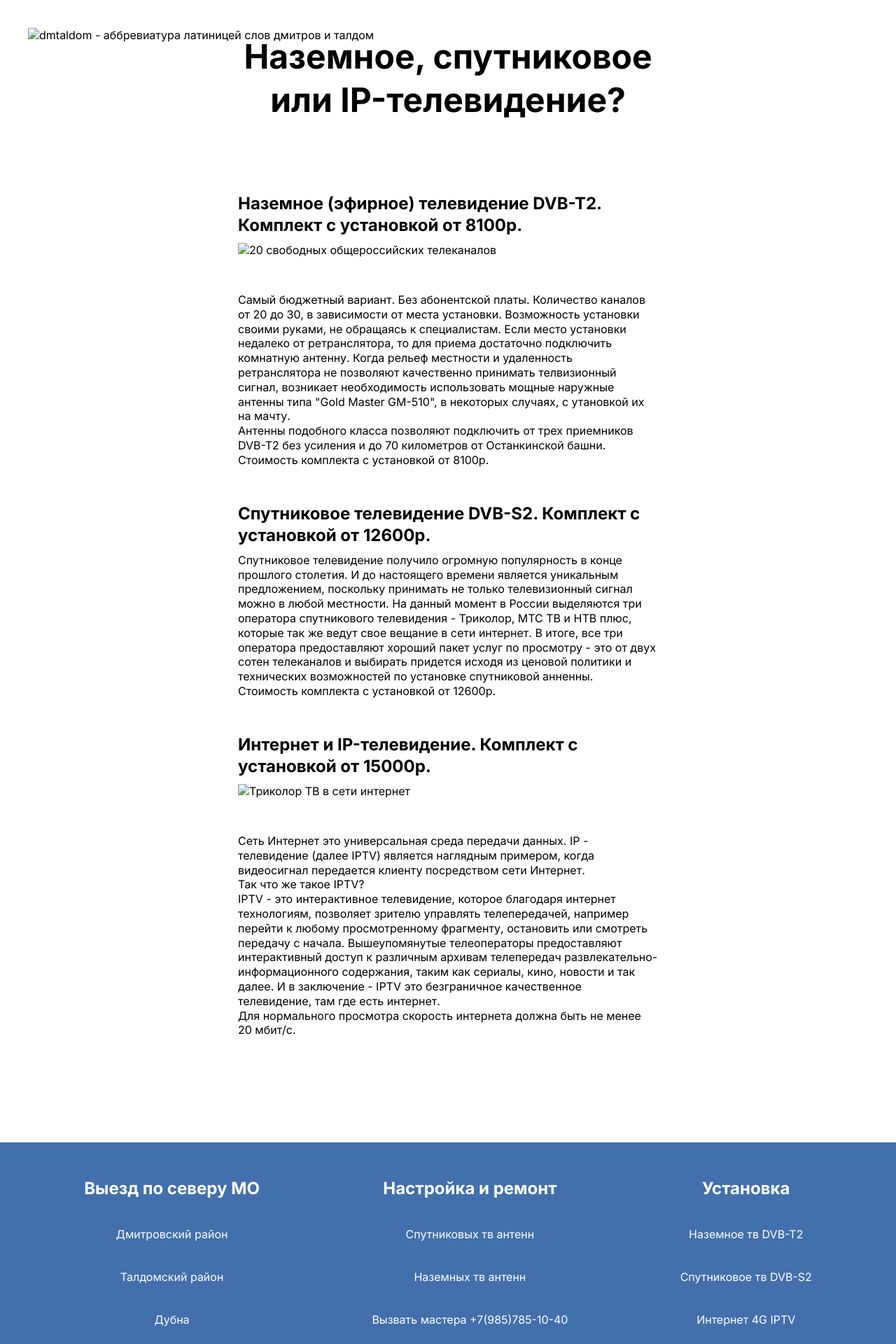
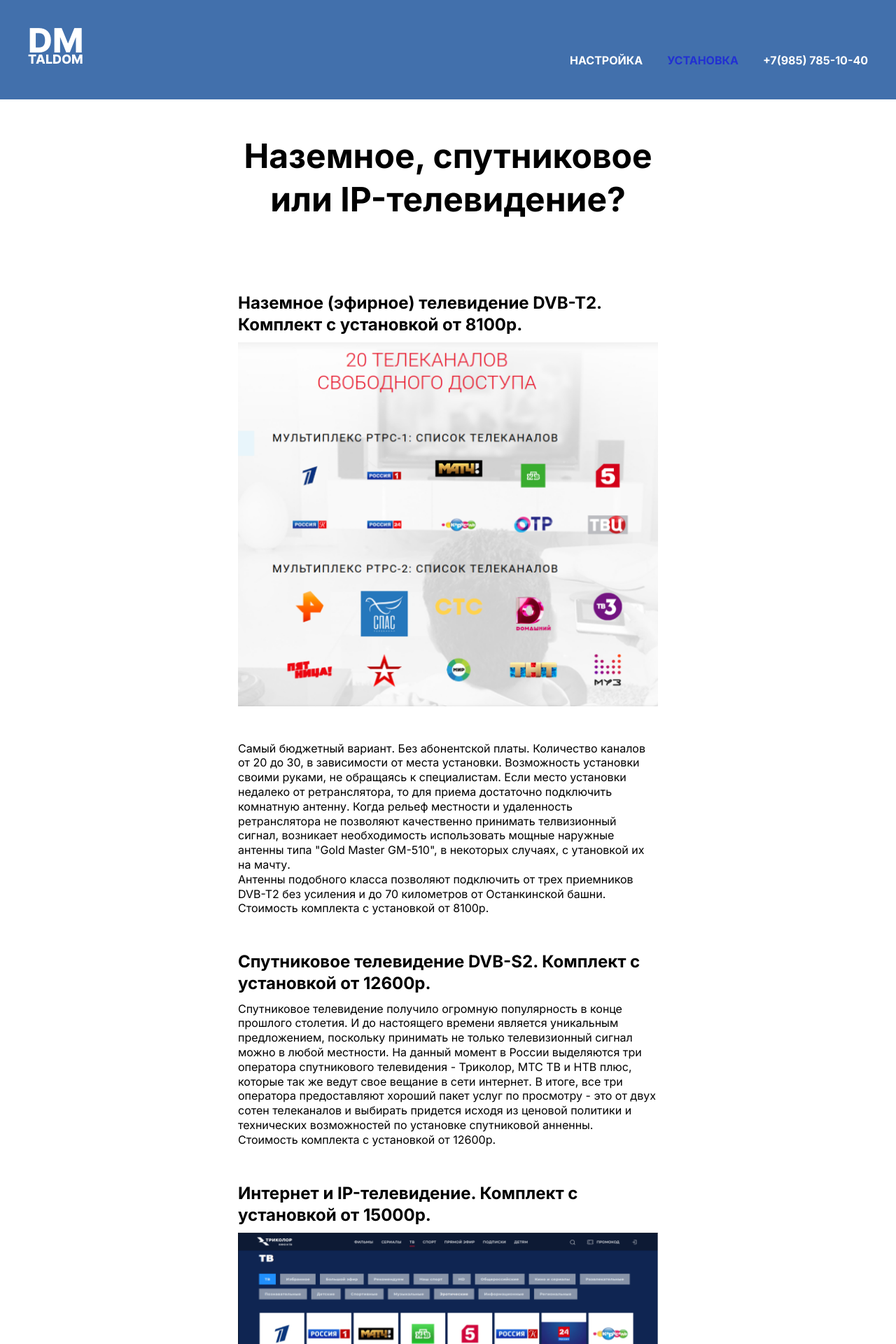
Before and after one commit to dmtaldom/dmtaldom.github.io, a Jekyll site: the page built from installation.md, in a window 1280 px wide. Shown: the top 1920 px of the page at 70% size. Built offline with Jekyll 4.4.1, drawn with Linux system fonts in a browser that asks for light colours.

Commit message:
installation done whith update header

```diff
--- a/_includes/header.html
+++ b/_includes/header.html
@@ -1,8 +1,9 @@
-<header class="header header-main">
+<header class="header {% if page.url == '/' %}header-main{% endif %}">
     <div class="container">
         <div class="header__inner">
             <a class="logo" href="{{ '/' | relative_url }}">
-                <img class="logo__img" src="img/logo_dmtaldom.png" alt="dmtaldom - аббревиатура латиницей слов дмитров и талдом">
+                <!-- Путь к картинке исправлен на абсолютный через relative_url -->
+                <img class="logo__img" src="{{ '/img/logo_dmtaldom.png' | relative_url }}" alt="dmtaldom - аббревиатура латиницей слов дмитров и талдом">
             </a>
             <nav class="menu">
                 <button class="menu__btn">
@@ -11,9 +12,16 @@
                     <span></span>
                 </button>
                 <ul class="menu__list">
-                    <li class="menu__list-item"><a href="{{ '/' | relative_url }}" class="menu__list-link">Настройка</a></li>
-                    <li class="menu__list-item"><a href="{{ '/installation.html' | relative_url }}" class="menu__list-link">Установка</a></li>
-                    <li class="menu__list-item"><a href="tel:+79857851040" class="menu__list-link">+7(985) 785-10-40</a></li>
+                    <!-- Ссылки исправлены -->
+                    <li class="menu__list-item">
+                        <a href="{{ '/' | relative_url }}" class="menu__list-link {% if page.url == '/' %}menu__list-link--active{% endif %}">Настройка</a>
+                    </li>
+                    <li class="menu__list-item">
+                        <a href="{{ '/installation/' | relative_url }}" class="menu__list-link {% if page.url == '/installation/' %}menu__list-link--active{% endif %}">Установка</a>
+                    </li>
+                    <li class="menu__list-item">
+                        <a href="tel:+79857851040" class="menu__list-link">+7(985) 785-10-40</a>
+                    </li>
                 </ul>
             </nav>
         </div>
--- a/installation.md
+++ b/installation.md
@@ -16,7 +16,7 @@
             <h2 class="own__hands-title">
                 Наземное (эфирное) телевидение DVB-T2. Комплект с установкой от 8100р.
             </h2>
-            <img class="own-hands__inner-img" src="img/free_channels590x511.png" alt="20 свободных общероссийских телеканалов">
+            <img class="own-hands__inner-img" src="{{ '/img/free_channels590x511.png' | relative_url }}" alt="20 свободных общероссийских телеканалов">
             <p class="own-hands__text">
                 Самый бюджетный вариант. Без абонентской платы. Количество каналов от 20 до 30, в зависимости от места установки. Возможность установки своими руками, не обращаясь к специалистам.
                 Если место установки недалеко от ретранслятора, то для приема достаточно подключить комнатную антенну. Когда рельеф местности и удаленность ретранслятора не позволяют качественно принимать телвизионный сигнал, возникает
@@ -47,7 +47,7 @@
             <h2 class="own__hands-title">
                 Интернет и IP-телевидение. Комплект с установкой от 15000р.
             </h2>
-            <img class="own-hands__inner-img" src="img/tricolor_tv590.png" alt="Триколор ТВ в сети интернет">
+            <img class="own-hands__inner-img" src="{{ '/img/tricolor_tv590.png' | relative_url }}" alt="Триколор ТВ в сети интернет">
             <p class="own-hands__text">
                 Сеть Интернет это универсальная среда передачи данных. IP - телевидение (далее IPTV) является наглядным примером, когда видеосигнал передается клиенту посредством сети Интернет.
             </p>
```
